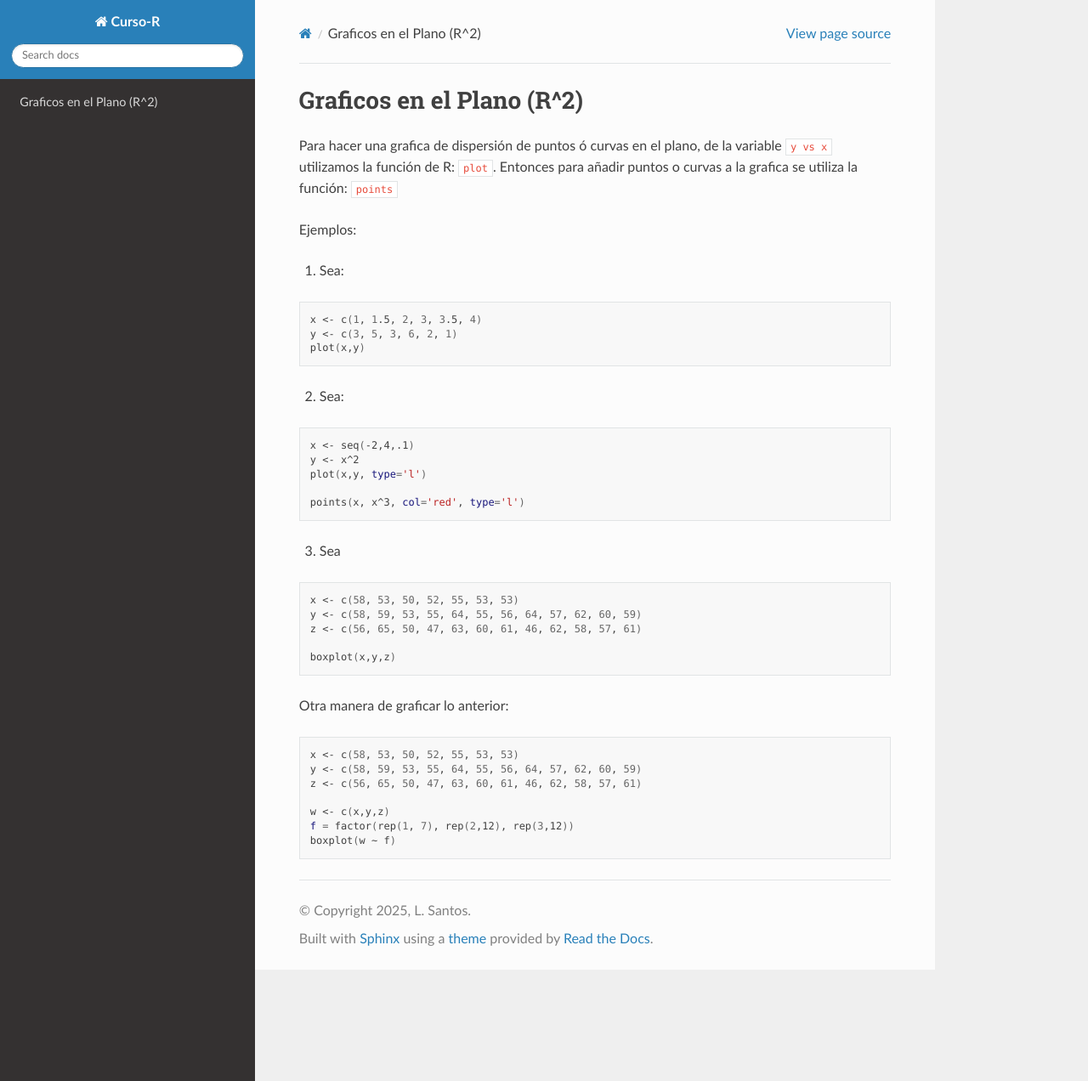
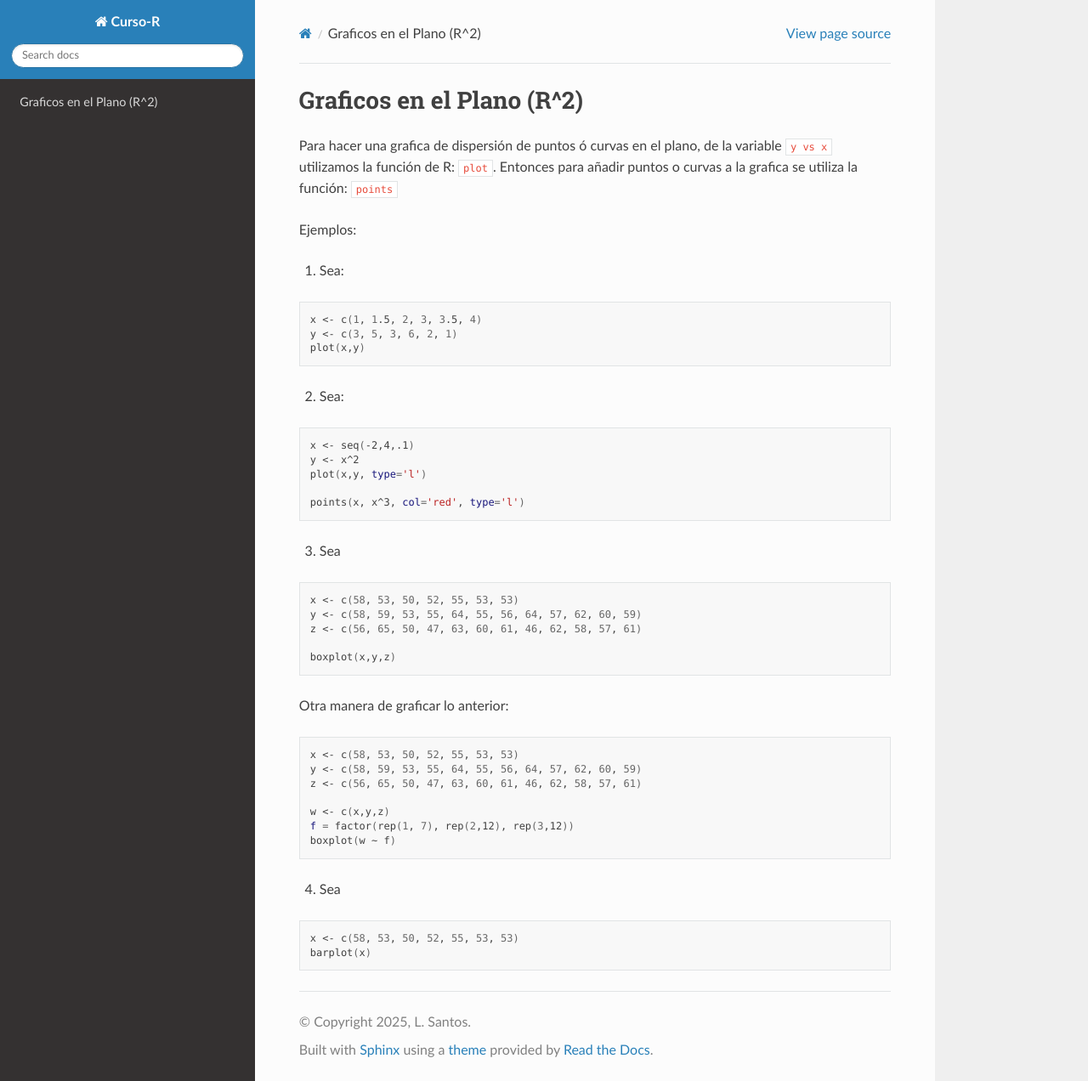
Before and after one commit to matecom57/santosg57-curso-r, a Sphinx documentation site: the page built from docs/source/Graficos01.rst, in a window 1280 px wide and 1272 px high. Shown: the whole window at 85% size. Built offline with Sphinx 7.4.7 and the Read the Docs theme 3.1.0, drawn with Linux system fonts in a browser that asks for light colours.

Commit message:
Test comité

```diff
--- a/docs/source/Graficos01.rst
+++ b/docs/source/Graficos01.rst
@@ -46,3 +46,10 @@ Otra manera de graficar lo anterior:
    w <- c(x,y,z)
    f = factor(rep(1, 7), rep(2,12), rep(3,12))
    boxplot(w ~ f)
+
+4. Sea
+
+.. code:: Bash
+
+   x <- c(58, 53, 50, 52, 55, 53, 53)
+   barplot(x)
```
